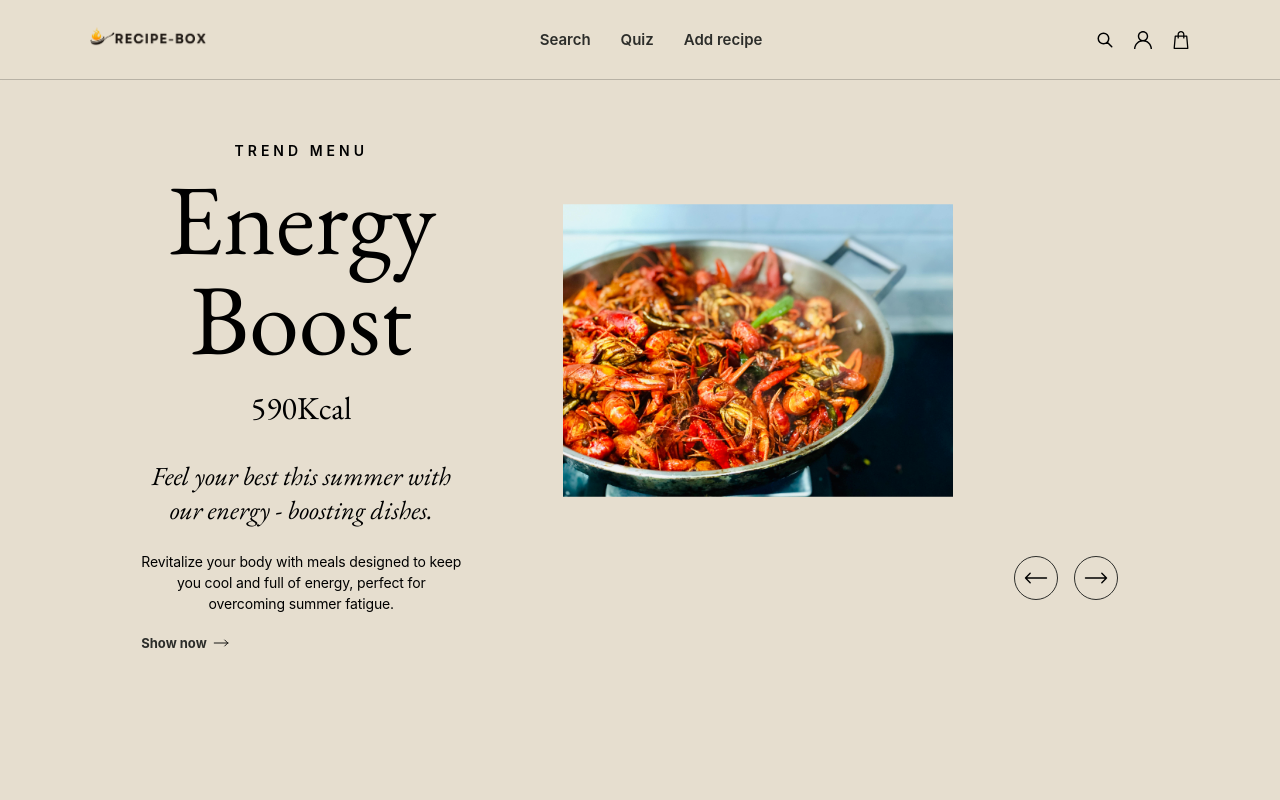
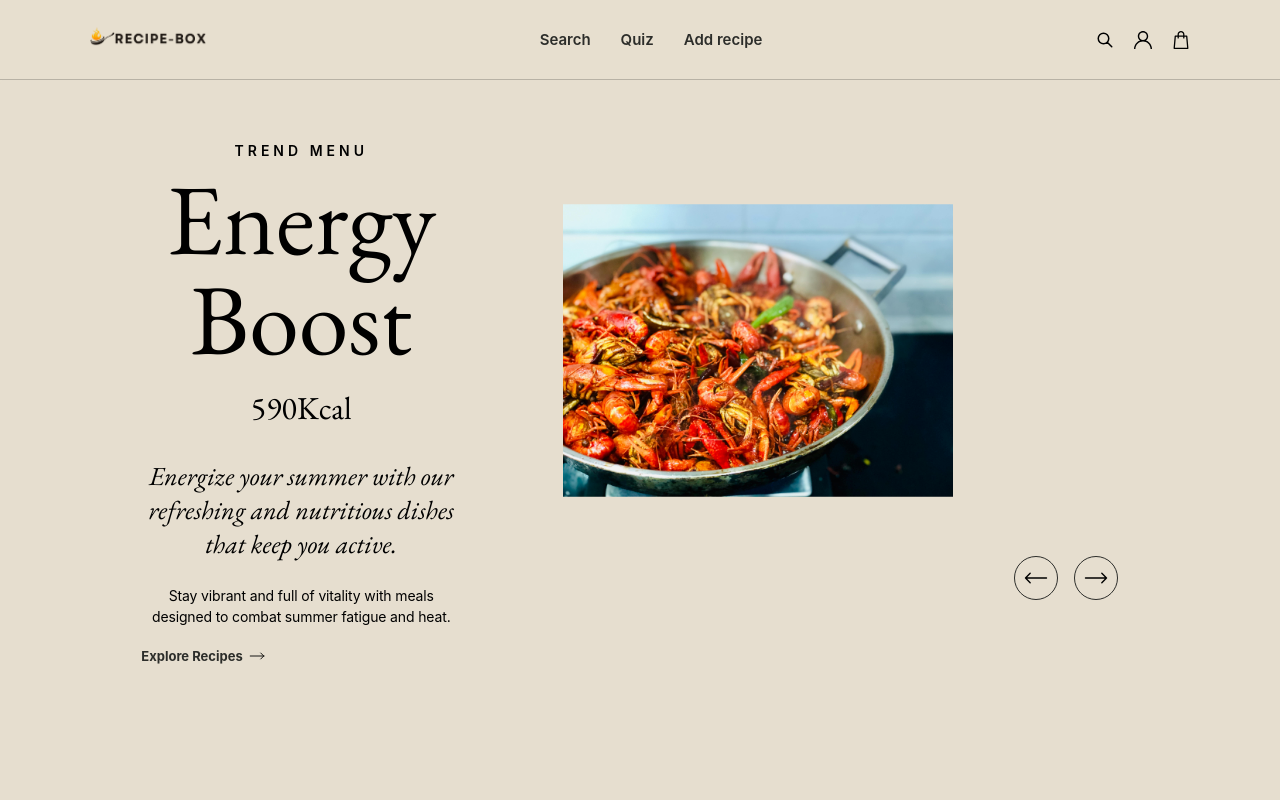
Before and after one commit to sigehiro/recipeBox, a React (Create React App) app: page / in a window 1280 px wide. Shown: the top 800 px of the page. Built offline with nearby package versions, Linux system fonts and the light colour scheme.

Commit message:
Correction of content text

```diff
--- a/src/Top.js
+++ b/src/Top.js
@@ -22,56 +22,51 @@ const Top = () => {
         {
             title: 'Energy Boost',
             subtitle: '590Kcal',
-            content: 'Feel your best this summer with our energy - boosting dishes.',
-            subcontent:
-                'Revitalize your body with meals designed to keep you cool and full of energy, perfect for overcoming summer fatigue.',
+            content: 'Energize your summer with our refreshing and nutritious dishes that keep you active.',
+            subcontent: 'Stay vibrant and full of vitality with meals designed to combat summer fatigue and heat.',
             imgBg: 'https://images.unsplash.com/photo-1505118380757-91f5f5632de0?q=80&w=2902&auto=format&fit=crop&ixlib=rb-4',
-            //TODO 元画像なので、一時保管→最終的には削除する
-            // img: 'https://www.designforfinland.com/product-images/Closca_Bottle_Wave_Antarctica_450ml_Close.png/2083089000004207012/1100x1100',
             img: process.env.PUBLIC_URL + '/summer-energy-boost.jpg',
         },
         {
             title: 'Detox',
             subtitle: '1190Kcal',
-            content: 'Feel your best this summer with our energy - boosting dishes.',
-            subcontent:
-                'Coral reefs are essential to humans, as they protect the shorelines and are a source of nutrients and habitat for thousands of marine species.',
+            content: 'Cleanse your body with our detox-friendly meals that promote wellness and vitality.',
+            subcontent: 'These nourishing dishes help eliminate toxins and rejuvenate your system for a fresh start.',
             imgBg: 'https://images.unsplash.com/photo-1613109526778-27605f1f27d2?ixlib=rb-1&auto=format&fit=crop&w=2340&q=80',
             img: process.env.PUBLIC_URL + '/detox.jpg',
         },
         {
             title: 'Vegan',
-            subtitle: '720Kcal',
-            content: 'Feel your best this summer with our energy - boosting dishes.',
+            subtitle: '520Kcal',
+            content: 'Enjoy a delicious array of plant-based meals that are both satisfying and nutritious.',
             subcontent:
-                'The effects of melting ice glaciers are biodiversity loss, the rising of the sea level and the deficiency of freshwater, among others.',
+                'Our vegan options are crafted to provide essential nutrients while keeping your meals light and fresh.',
             imgBg: 'https://www.discover-the-world.com/app/uploads/2018/05/chile-patagonia-calving-glacier-is-1150x863-c-default.jpg',
             img: process.env.PUBLIC_URL + '/vegan.jpg',
         },
         {
             title: 'High Protein',
             subtitle: '270Kcal',
-            content: 'Feel your best this summer with our energy - boosting dishes.',
+            content: 'Fuel your day with high-protein meals that support muscle growth and recovery.',
             subcontent:
-                'Coral reefs are essential to humans, as they protect the shorelines and are a source of nutrients and habitat for thousands of marine species.',
+                'These dishes are perfect for anyone looking to boost their protein intake while enjoying great flavors.',
             imgBg: 'https://images.unsplash.com/photo-1546500840-ae38253aba9b?ixid=MnwxMjA3fDB8MHxwaG90by1wYWdlfHx8fGVufDB8fHx8&ixlib=rb-1.2.1&auto=format&fit=crop&w=3260&q=80',
             img: process.env.PUBLIC_URL + '/protein.jpg',
         },
         {
             title: 'Gluten Free',
-            subtitle: '1190Kcal',
-            content: 'Feel your best this summer with our energy - boosting dishes.',
-            subcontent:
-                'Coral reefs are essential to humans, as they protect the shorelines and are a source of nutrients and habitat for thousands of marine species.',
+            subtitle: '360Kcal',
+            content: 'Savor gluten-free dishes that are both tasty and satisfying for all dietary needs.',
+            subcontent: 'Our gluten-free options are crafted with care to ensure you enjoy every bite without worry.',
             imgBg: 'https://images.unsplash.com/photo-1613109526778-27605f1f27d2?ixlib=rb-1&auto=format&fit=crop&w=2340&q=80',
             img: process.env.PUBLIC_URL + '/glten-free.jpg',
         },
         {
             title: 'Quick Easy',
             subtitle: '720Kcal',
-            content: 'Feel your best this summer with our energy - boosting dishes.',
+            content: 'Experience the convenience of quick, easy meals that don’t compromise on flavor or nutrition.',
             subcontent:
-                'The effects of melting ice glaciers are biodiversity loss, the rising of the sea level and the deficiency of freshwater, among others.',
+                'Perfect for busy days, our quick dishes offer healthy options that can be prepared in no time.',
             imgBg: 'https://www.discover-the-world.com/app/uploads/2018/05/chile-patagonia-calving-glacier-is-1150x863-c-default.jpg',
             img: process.env.PUBLIC_URL + '/quick-food.jpg',
         },
@@ -110,7 +105,7 @@ const Top = () => {
                                         <div className="main-content__subtitle">{slide.subcontent}</div>
                                         <div className="more-menu">
                                             <Link to="/recipe-search">
-                                                <b>Show now</b>
+                                                <b>Explore Recipes</b>
                                             </Link>
                                             <svg
                                                 fill="none"
```
